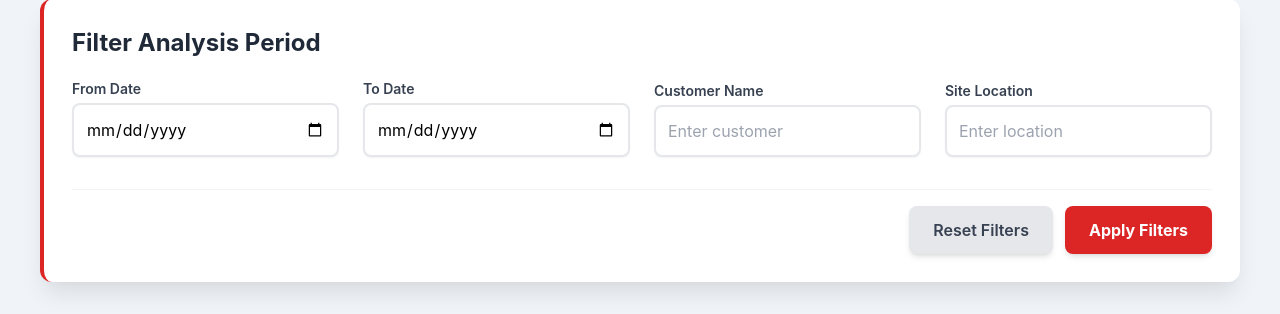
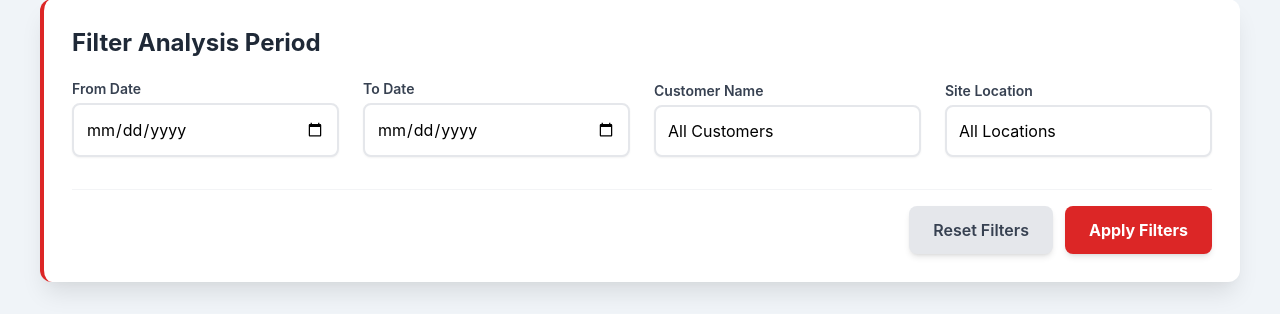
Before and after one commit to ashish86git/p-l-l, a Flask app: page /summary in a window 1280 px wide. Shown: the part 129-443 px from the top of the page. Run offline with Flask 3, Linux system fonts and the light colour scheme; data that the repository does not hold is empty; some libraries are stand-ins or nearby versions.

Commit message:
Add files via upload

```diff
--- a/templates/input.html
+++ b/templates/input.html
@@ -164,7 +164,7 @@
         "Manpower": [
           {name:"blue_collar_rk",label:"Blue Collar (R.K)", type:"count"},
           {name:"blue_collar_kbr",label:"Blue Collar (KBR)", type:"count"},
-          {name:"white_collar",label:"White Collar", type:"count"},
+          {name:"white_collar",label:"White Collar", type:"currency"},
           {name:"blue_collar_drona",label:"Blue Collar (Drona Value Chain)", type:"count"},
           {name:"loading_jeevdhani",label:"Loading & Unloading (Jeevdhani)", type:"count"},
           {name:"loading_kbr",label:"Loading & Unloading (KBR)", type:"count"},
@@ -369,7 +369,7 @@
         "Manpower": [
 
           {name:"housekeeping_hk",label:"House Keeping (HK)", type:"count"},
-
+          {name:"white_collar",label:"White Collar", type:"currency"},
           {name:"picker_packer_kbr",label:"Picker Packer (KBR)", type:"count"},
           {name:"picker_packer_rk",label:"Picker Packer(RK)", type:"count"},
           {name:"picker_packer_drona",label:"Picker Packer (Drona Value Chain)", type:"count"},
@@ -564,6 +564,7 @@
         // Manpower Fields with Type
         "Manpower": [
           {name:"blue_collar",label:"Blue Collar", type:"count"},
+          {name:"white_collar",label:"White Collar", type:"currency"},
           {name:"loading_unloading",label:"Loading & Unloading", type:"count"},
           {name:"adhoc_manpower",label:"Adhoc Manpower", type:"count"},
           {name:"house_keeping",label:"House Keeping", type:"count"},
@@ -625,6 +626,7 @@
         // Manpower Fields with Type
         "Manpower": [
           {name:"blue_collar_rk",label:"Blue Collar(R.K)", type:"count"},
+          {name:"white_collar",label:"White Collar", type:"currency"},
           {name:"blue_collar_kbr",label:"Blue Collar(KBR)", type:"count"},
           {name:"blue_collar_drona",label:"Blue Collar(Drona Value Chain)", type:"count"},
           {name:"loading_unloading_dev",label:"Loading & Unloading(Dev Entp)", type:"count"},
--- a/templates/summary.html
+++ b/templates/summary.html
@@ -5,7 +5,6 @@
     <meta name="viewport" content="width=device-width, initial-scale=1.0">
     <title>Financial Summary Dashboard</title>
     <script src="https://cdn.tailwindcss.com"></script>
-    <!-- Load Chart.js for graphing functionality -->
     <script src="https://cdn.jsdelivr.net/npm/chart.js@4.4.3/dist/chart.umd.min.js"></script>
     <style>
         /* --- CUSTOM THEME STYLES --- */
@@ -34,7 +33,7 @@
         .text-profit { color: var(--green-profit); }
         .text-loss { color: var(--secondary-red); }
 
-        /* Custom Tailwind focus class for inputs */
+        /* Custom Tailwind focus class for inputs and selects */
         .input-focus-red:focus {
             border-color: var(--primary-red);
             box-shadow: 0 0 0 3px rgba(185, 28, 28, 0.3); /* Ring color */
@@ -64,37 +63,32 @@
             💰 Financial Performance Dashboard
         </h1>
 
-        <!-- FILTER SECTION -->
         <form method="get" action="{{ url_for('summary') }}" class="bg-white p-7 rounded-xl card-shadow mb-10 border-l-4 border-red-600 transition duration-300 hover:shadow-lg">
             <h3 class="text-2xl font-bold text-gray-800 mb-5">Filter Analysis Period</h3>
             <div class="grid grid-cols-1 md:grid-cols-4 gap-6 items-end">
 
-                <!-- From Date -->
                 <div>
                     <label for="start_date" class="block text-sm font-semibold text-gray-700 mb-1">From Date</label>
                     <input type="date" id="start_date" name="start_date" class="block w-full rounded-lg border-2 border-gray-200 shadow-sm p-3 transition duration-150 input-focus-red"
                            value="{{ request.args.get('start_date', '') }}">
                 </div>
 
-                <!-- To Date -->
                 <div>
                     <label for="end_date" class="block text-sm font-semibold text-gray-700 mb-1">To Date</label>
                     <input type="date" id="end_date" name="end_date" class="block w-full rounded-lg border-2 border-gray-200 shadow-sm p-3 transition duration-150 input-focus-red"
                            value="{{ request.args.get('end_date', '') }}">
                 </div>
 
-                <!-- Customer -->
                 <div>
                     <label for="customer" class="block text-sm font-semibold text-gray-700 mb-1">Customer Name</label>
-                    <input type="text" id="customer" name="customer" class="block w-full rounded-lg border-2 border-gray-200 shadow-sm p-3 transition duration-150 input-focus-red"
-                           placeholder="Enter customer" value="{{ request.args.get('customer', '') }}">
+                    <select id="customer" name="customer" class="block w-full rounded-lg border-2 border-gray-200 shadow-sm p-3 transition duration-150 input-focus-red appearance-none bg-white">
+                        </select>
                 </div>
 
-                <!-- Location -->
                 <div>
                     <label for="location" class="block text-sm font-semibold text-gray-700 mb-1">Site Location</label>
-                    <input type="text" id="location" name="location" class="block w-full rounded-lg border-2 border-gray-200 shadow-sm p-3 transition duration-150 input-focus-red"
-                           placeholder="Enter location" value="{{ request.args.get('location', '') }}">
+                    <select id="location" name="location" class="block w-full rounded-lg border-2 border-gray-200 shadow-sm p-3 transition duration-150 input-focus-red appearance-none bg-white">
+                        </select>
                 </div>
             </div>
 
@@ -107,9 +101,6 @@
                 </button>
             </div>
         </form>
-        <!-- END FILTER SECTION -->
-
-        <!-- KPI STATS CARDS -->
         <div class="grid grid-cols-1 sm:grid-cols-2 lg:grid-cols-4 gap-6 mb-12">
 
             <div class="p-6 rounded-xl card-shadow text-white gradient-revenue transform hover:scale-[1.02] transition duration-300 cursor-pointer">
@@ -152,22 +143,14 @@
                 </div>
             </div>
         </div>
-        <!-- END KPI CARDS -->
-
-        <!-- DAILY SUMMARY CHART -->
         <h2 class="text-2xl font-bold text-gray-800 mb-5 mt-8 border-b border-gray-200 pb-2">Daily Financial Summary (Revenue vs. Cost Chart)</h2>
         <div class="bg-white p-6 rounded-xl shadow-2xl mb-8">
-            <!-- Canvas container for the chart -->
             <canvas id="dailyPerformanceChart"></canvas>
             <p class="text-sm text-gray-500 text-center mt-4 font-semibold">
                 Chart Data is sorted in DESCENDING ORDER by Date (Latest Date appears first). **Please ensure backend dates are in YYYY-MM-DD format.**
             </p>
         </div>
-        <!-- END DAILY SUMMARY CHART -->
-
-
         <h2 class="text-2xl font-bold text-gray-800 mb-5 mt-8 border-b border-gray-200 pb-2">Daily Financial Summary (Customer-Wise)</h2>
-        <!-- NOTE: Table data must be sorted in the backend if descending date order is required here. -->
         <div class="overflow-x-auto bg-white rounded-xl shadow-2xl mb-12 border border-gray-100">
             <table class="min-w-full divide-y divide-gray-200">
                 <thead class="table-header sticky top-0 z-10">
@@ -203,7 +186,6 @@
             </table>
         </div>
 
-        <!-- CATEGORY BREAKDOWN HEADER AND TOGGLE BUTTON -->
         <h2 class="text-2xl font-bold text-gray-800 mb-5 mt-8 border-b border-gray-200 pb-2 flex justify-between items-center">
             <span>Category-Wise Breakdown (Cost/Revenue)</span>
             <button id="toggleBreakdownBtn" onclick="toggleBreakdown()" class="px-4 py-2 bg-red-600 text-white text-sm font-semibold rounded-lg hover:bg-red-700 transition duration-150 transform hover:scale-105 shadow-md">
@@ -211,7 +193,6 @@
             </button>
         </h2>
 
-        <!-- CATEGORY BREAKDOWN TABLE - Wrapped and initially hidden -->
         <div id="categoryBreakdownContainer" style="display: none;" class="overflow-x-auto bg-white rounded-xl shadow-2xl mb-12 border border-gray-100">
             <table class="min-w-full divide-y divide-gray-200">
                 <thead class="table-header sticky top-0 z-10">
@@ -316,11 +297,58 @@
             {
                 date: '{{ data.date | e }}',
                 customer: '{{ data.customer | e }}',
+                location: '{{ data.location | e }}', // Location is now also extracted
                 revenue: {{ data.revenue | default(0) }},
                 total_cost: {{ data.total_cost | default(0) }}
             },
             {% endfor %}
         ];
+
+        // --- Dynamic Filter Population using JavaScript ---
+        document.addEventListener('DOMContentLoaded', () => {
+            const customerSelect = document.getElementById('customer');
+            const locationSelect = document.getElementById('location');
+            const currentCustomer = new URLSearchParams(window.location.search).get('customer') || '';
+            const currentLocation = new URLSearchParams(window.location.search).get('location') || '';
+
+            // 1. Get unique values
+            const uniqueCustomers = [...new Set(chartData.map(item => item.customer))].filter(c => c); // Filter out empty strings
+            const uniqueLocations = [...new Set(chartData.map(item => item.location))].filter(l => l); // Filter out empty strings
+
+            // 2. Function to populate dropdown
+            const populateDropdown = (selectElement, uniqueList, currentValue, defaultLabel) => {
+                // Clear existing options
+                selectElement.innerHTML = '';
+
+                // Add default "All" option
+                const defaultOption = document.createElement('option');
+                defaultOption.value = '';
+                defaultOption.textContent = defaultLabel;
+                if (currentValue === '') {
+                    defaultOption.selected = true;
+                }
+                selectElement.appendChild(defaultOption);
+
+                // Add unique values
+                uniqueList.sort().forEach(value => {
+                    const option = document.createElement('option');
+                    option.value = value;
+                    option.textContent = value;
+                    if (value === currentValue) {
+                        option.selected = true;
+                    }
+                    selectElement.appendChild(option);
+                });
+            };
+
+            // 3. Populate Customer Dropdown
+            populateDropdown(customerSelect, uniqueCustomers, currentCustomer, 'All Customers');
+
+            // 4. Populate Location Dropdown
+            populateDropdown(locationSelect, uniqueLocations, currentLocation, 'All Locations');
+        });
+        // --- END Dynamic Filter Population ---
+
 
         // 1. Sort the data in descending order by date (Latest first)
         chartData.sort((a, b) => {
```
